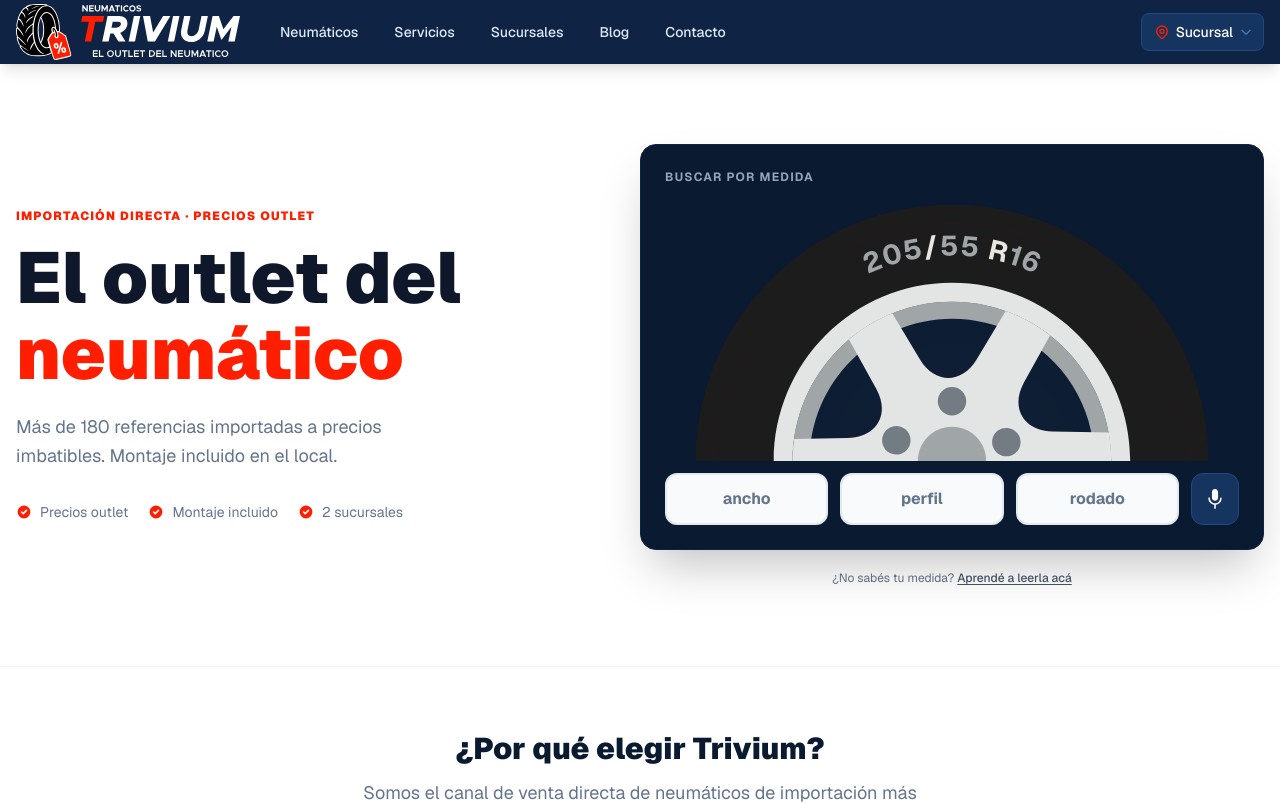
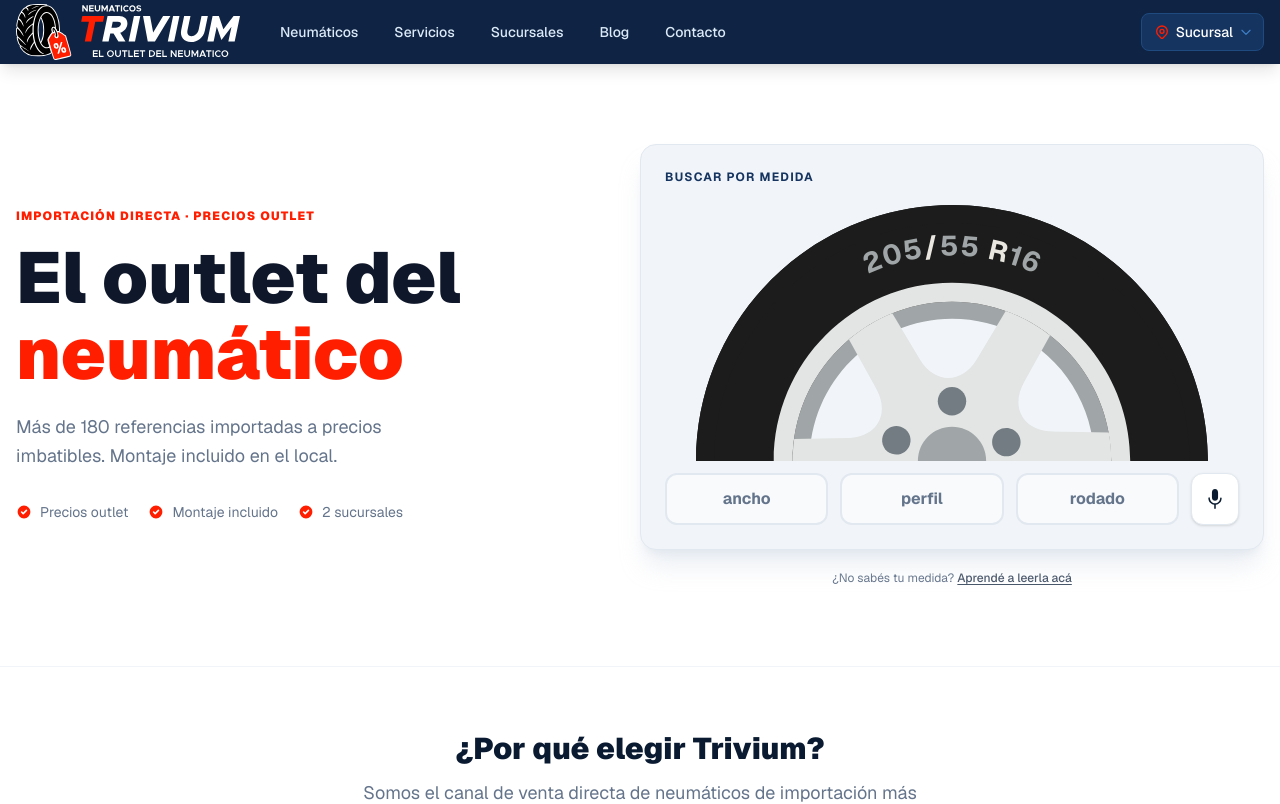
Before and after one commit to AugustinCrochat/neumaticos-trivium, a Next.js app: page / in a window 1280 px wide. Shown: the top 804 px of the page. Built offline with nearby package versions, Linux system fonts and the light colour scheme.

Commit message:
style: update UI to light theme and remove redundant path stroke from TireDiagram

```diff
--- a/src/components/ui/TireDiagram.tsx
+++ b/src/components/ui/TireDiagram.tsx
@@ -91,8 +91,6 @@ export function TireDiagram({
           />
           <path
             fill="#1c1c1c"
-            stroke="#ff0000"
-            strokeWidth="0.09975"
             d="m 649.304,125.39 c -262.125,0 -474.609,212.485 -474.609,474.61 0,262.125 212.484,474.61 474.609,474.61 262.125,0 474.606,-212.485 474.606,-474.61 0,-262.125 -212.481,-474.61 -474.606,-474.61 z m 0,985.73 c -282.288,0 -511.117,-228.831 -511.117,-511.12 0,-282.288 228.829,-511.1199 511.117,-511.1199 282.289,0 511.116,228.8319 511.116,511.1199 0,282.289 -228.827,511.12 -511.116,511.12"
           />
           <path
--- a/src/components/ui/TireSizeSearch.tsx
+++ b/src/components/ui/TireSizeSearch.tsx
@@ -308,7 +308,7 @@ export function TireSizeSearch({
   const voiceButtonClass = `h-[52px] w-12 shrink-0 flex items-center justify-center rounded-xl border transition-all ${
     listening
       ? "bg-orange-500 text-white border-orange-300 shadow-lg shadow-orange-500/20"
-      : "bg-navy-700 text-white border-navy-600 hover:border-orange-500 hover:bg-navy-600"
+      : "bg-white text-navy-900 border-slate-200 shadow-sm hover:border-orange-500 hover:bg-orange-50 hover:text-orange-700"
   }`;
 
   const searchButtonClass = `h-[52px] w-12 shrink-0 flex items-center justify-center rounded-xl border transition-all bg-orange-500 text-white border-orange-400 shadow-lg shadow-orange-500/20 hover:bg-orange-400`;
@@ -384,8 +384,8 @@ export function TireSizeSearch({
   }
 
   return (
-    <div className={`bg-navy-900 rounded-2xl border border-navy-800 ${compact ? 'p-4' : 'p-6'} shadow-2xl relative group w-full`}>
-      <p className={`font-bold text-slate-400 uppercase tracking-widest ${compact ? 'text-[10px] mb-1' : 'text-xs mb-2'}`}>
+    <div className={`bg-slate-100 rounded-2xl border border-slate-200 ${compact ? 'p-4' : 'p-6'} shadow-xl shadow-slate-300/40 relative group w-full`}>
+      <p className={`font-bold text-navy-700 uppercase tracking-widest ${compact ? 'text-[10px] mb-1' : 'text-xs mb-2'}`}>
         Buscar por medida
       </p>
       <TireDiagram width={width} aspect={profile} rim={rim} focused={focused} compact={compact} />
@@ -651,8 +651,8 @@ export function TireSizeSearch({
           )}
 
           {shouldShowDropdown && (
-            <div className={`absolute left-0 z-50 bg-navy-800 border border-navy-700 rounded-xl shadow-2xl overflow-hidden animate-in fade-in slide-in-from-top-2 duration-200 ${compact ? 'top-full mt-2 right-[56px] lg:right-0' : 'top-full mt-2 right-[56px]'}`}>
-              <p className="px-4 py-2 text-[10px] font-bold text-slate-500 uppercase tracking-widest border-b border-navy-700 bg-navy-900/50">
+            <div className={`absolute left-0 z-50 bg-white border border-slate-200 rounded-xl shadow-2xl overflow-hidden animate-in fade-in slide-in-from-top-2 duration-200 ${compact ? 'top-full mt-2 right-[56px] lg:right-0' : 'top-full mt-2 right-[56px]'}`}>
+              <p className="px-4 py-2 text-[10px] font-bold text-slate-500 uppercase tracking-widest border-b border-slate-200 bg-slate-50">
                 Medidas populares
               </p>
               <div className="max-h-[240px] overflow-y-auto">
@@ -669,10 +669,10 @@ export function TireSizeSearch({
                       setShowPopular(false);
                       performSearch(s.w, s.p, s.r);
                     }}
-                    className="w-full px-4 py-3 text-left hover:bg-navy-700 transition-colors flex items-center justify-between group border-b border-navy-700/50 last:border-0"
+                    className="w-full px-4 py-3 text-left hover:bg-orange-50 transition-colors flex items-center justify-between group border-b border-slate-100 last:border-0"
                   >
-                    <span className="text-white font-bold">
-                      {s.w} / {s.p} <span className="text-slate-400 font-medium">R</span>{s.r}
+                    <span className="text-navy-900 font-bold">
+                      {s.w} / {s.p} <span className="text-slate-500 font-medium">R</span>{s.r}
                     </span>
                     <svg className="w-4 h-4 text-orange-500 opacity-0 group-hover:opacity-100 transition-opacity" fill="none" viewBox="0 0 24 24" stroke="currentColor">
                       <path strokeLinecap="round" strokeLinejoin="round" strokeWidth={3} d="M9 5l7 7-7 7" />
@@ -699,7 +699,7 @@ export function TireSizeSearch({
                 className={`w-full h-[52px] font-bold text-sm rounded-xl border transition-all flex items-center justify-center gap-2 ${
                   listening
                     ? "bg-orange-500 text-white border-orange-300 shadow-lg shadow-orange-500/20"
-                    : "bg-navy-700 text-white border-navy-600 hover:border-orange-500 hover:bg-navy-600"
+                    : "bg-white text-navy-900 border-slate-200 shadow-sm hover:border-orange-500 hover:bg-orange-50 hover:text-orange-700"
                 }`}>
                 <svg className="w-4 h-4" viewBox="0 0 82.05 122.88" fill="currentColor">
                   <path d="M59.89,20.83V52.3c0,27-37.73,27-37.73,0V20.83c0-27.77,37.73-27.77,37.73,0Zm-14.18,76V118.2a4.69,4.69,0,0,1-9.37,0V96.78a40.71,40.71,0,0,1-12.45-3.51A41.63,41.63,0,0,1,12.05,85L12,84.91A41.31,41.31,0,0,1,3.12,71.68,40.73,40.73,0,0,1,0,56a4.67,4.67,0,0,1,8-3.31l.1.1A4.68,4.68,0,0,1,9.37,56a31.27,31.27,0,0,0,2.4,12.06A32,32,0,0,0,29,85.28a31.41,31.41,0,0,0,24.13,0,31.89,31.89,0,0,0,10.29-6.9l.08-.07a32,32,0,0,0,6.82-10.22A31.27,31.27,0,0,0,72.68,56a4.69,4.69,0,0,1,9.37,0,40.65,40.65,0,0,1-3.12,15.65A41.45,41.45,0,0,1,70,85l-.09.08a41.34,41.34,0,0,1-11.75,8.18,40.86,40.86,0,0,1-12.46,3.51Z"/>
@@ -711,7 +711,7 @@ export function TireSizeSearch({
         )}
 
         {sizeWarning && (
-          <p className="flex items-start gap-1.5 text-orange-400 text-[11px] font-medium leading-snug">
+          <p className="flex items-start gap-1.5 text-orange-700 text-[11px] font-medium leading-snug">
             <svg className="w-3.5 h-3.5 flex-shrink-0 mt-0.5" fill="currentColor" viewBox="0 0 20 20">
               <path fillRule="evenodd" d="M8.485 2.495c.673-1.167 2.357-1.167 3.03 0l6.28 10.875c.673 1.167-.17 2.625-1.516 2.625H3.72c-1.347 0-2.189-1.458-1.515-2.625L8.485 2.495zM10 5a.75.75 0 01.75.75v3.5a.75.75 0 01-1.5 0v-3.5A.75.75 0 0110 5zm0 9a1 1 0 100-2 1 1 0 000 2z" clipRule="evenodd" />
             </svg>
@@ -736,10 +736,10 @@ export function TireSizeSearch({
         </button>
 
         {scanError && (
-          <div className="bg-navy-800 p-5 rounded-xl border border-orange-500/30 flex flex-col gap-4 animate-in fade-in zoom-in duration-300 mt-2">
+          <div className="bg-white p-5 rounded-xl border border-orange-200 flex flex-col gap-4 animate-in fade-in zoom-in duration-300 mt-2">
             <div>
-              <p className="text-orange-400 font-bold text-sm">No pudimos leer la medida.</p>
-              <p className="text-white/70 text-xs leading-relaxed mt-1">
+              <p className="text-orange-700 font-bold text-sm">No pudimos leer la medida.</p>
+              <p className="text-slate-600 text-xs leading-relaxed mt-1">
                 {scanError}
               </p>
             </div>
```
